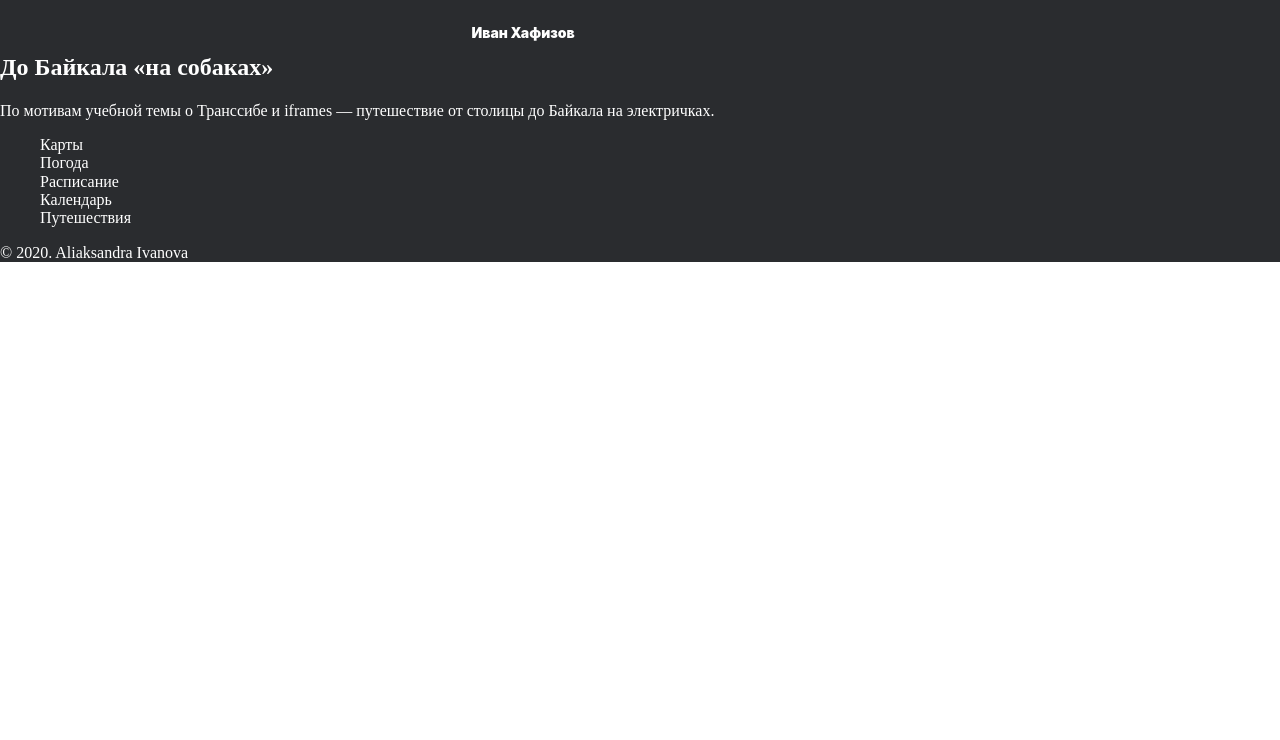
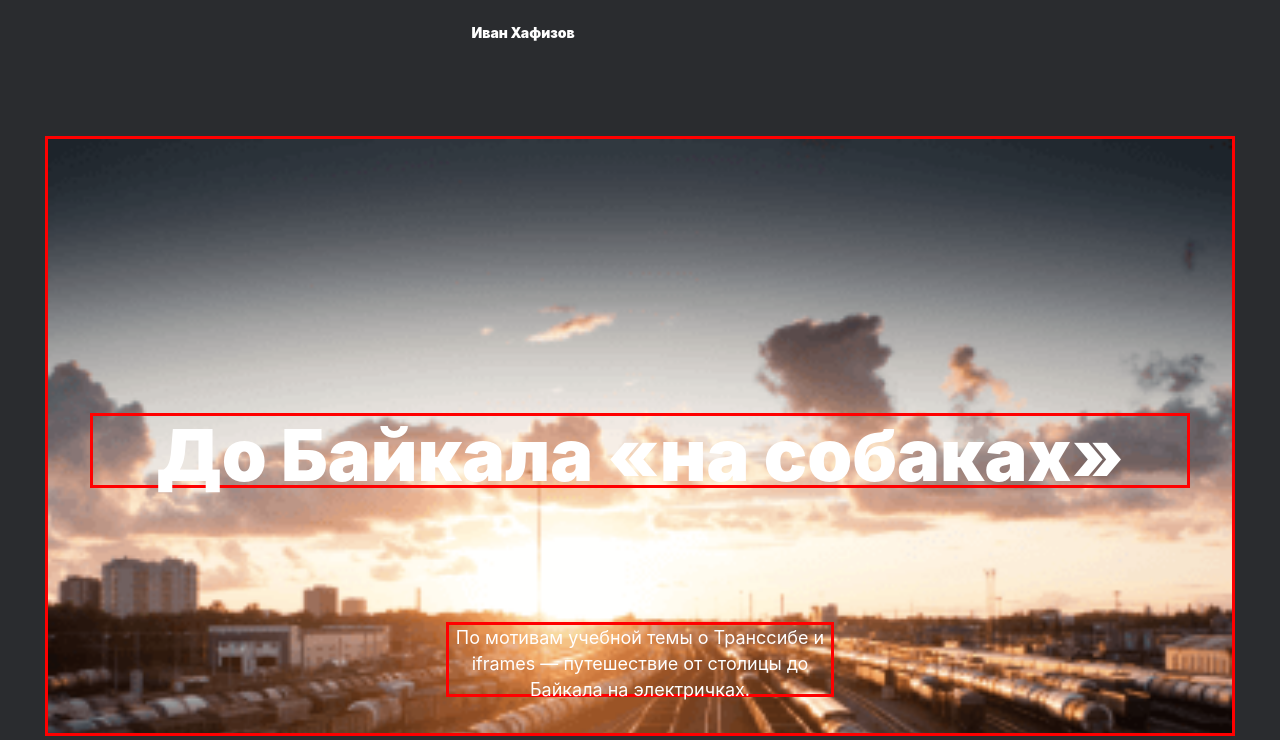
Before and after one commit to AliaksandraI/russian-travel, a plain HTML site: page index.html in a window 1280 px wide. Shown: the part 7077-7817 px from the top of the page. Before the commit the page ends 7355 px from the top, so only its background shows below. Drawn offline with Linux system fonts and the light colour scheme; a web font is replaced by a local one.

Commit message:
draft with cover

```diff
--- a/blocks/cover/cover.css
+++ b/blocks/cover/cover.css
@@ -0,0 +1,34 @@
+.cover {
+    max-width: 1184px;
+    height: 594px;
+    margin: 102px auto 0;
+    background-image: url(../../images/Imagecover.png);
+    background-size: cover;
+    background-repeat: no-repeat;
+}
+
+
+.cover__title {
+    max-width: 1094.27px;
+    height: 69px;
+    font-family: Inter;
+    font-style: normal;
+    font-weight: 900;
+    font-size: 72px;
+    line-height: 78px;
+    text-align: center;
+    margin: 274px auto 0;
+}
+
+
+.cover__subtitle {
+    width: 382px;
+    height: 69px;
+    font-family: Inter;
+    font-style: normal;
+    font-weight: normal;
+    font-size: 18px;
+    line-height: 26px;
+    text-align: center;
+    margin: 134px auto 48px;
+}
--- a/index.html
+++ b/index.html
@@ -210,9 +210,9 @@
             </section>
 
             <!-- html для cover-->
-            <section class="cover">
-                <h2 class="cover__title">До Байкала «на собаках»</h2>
-                    <p class="cover__subtitle">По мотивам учебной темы о Транссибе и iframes — путешествие от столицы до Байкала на электричках.</p>
+            <section class="cover check">
+                <h2 class="cover__title check">До Байкала «на собаках»</h2>
+                    <p class="cover__subtitle check">По мотивам учебной темы о Транссибе и iframes — путешествие от столицы до Байкала на электричках.</p>
             </section>
 
 
```
